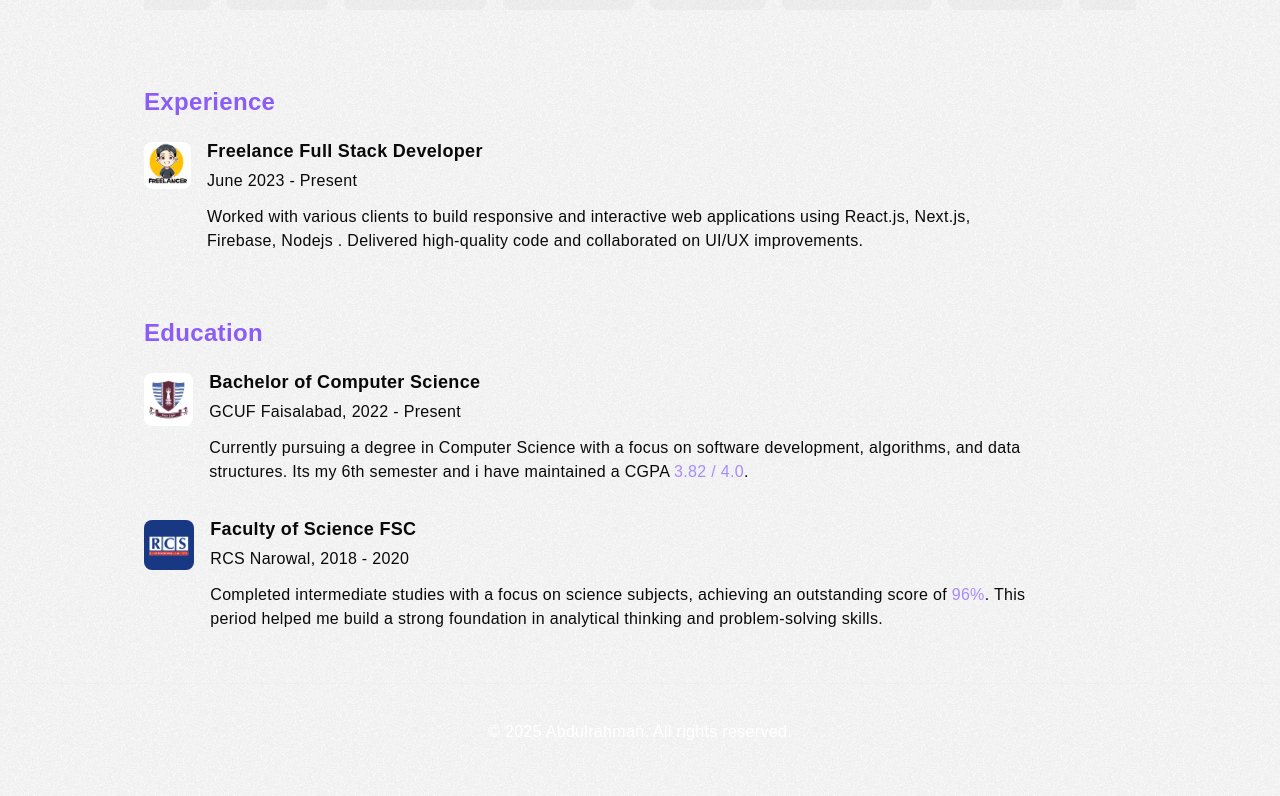
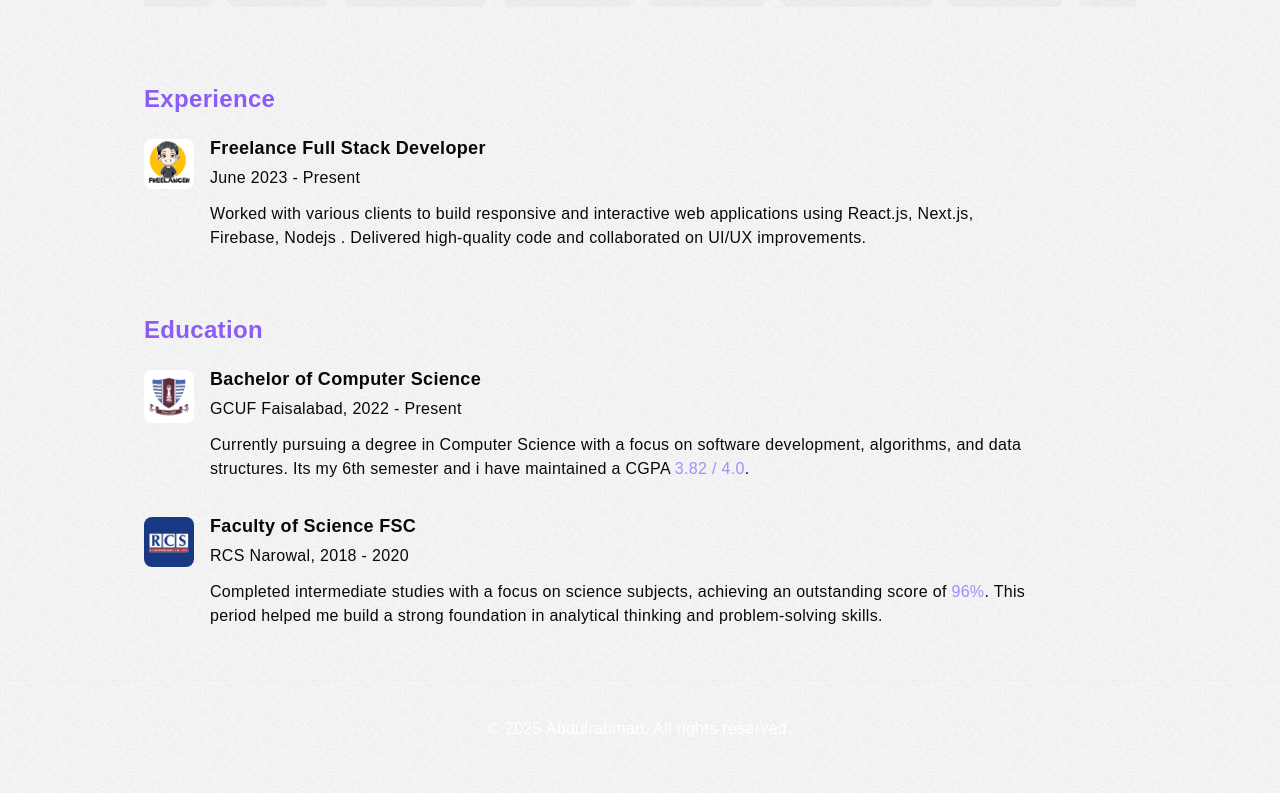
Before and after one commit to abdulrehman-codecrafter/nextjs-portfolio, a Next.js app: page /about in a window 1280 px wide. Shown: the part 1020-1816 px from the top of the page. Built offline with nearby package versions, Linux system fonts and the light colour scheme; a web font is replaced by a local one.

Commit message:
extras removed

```diff
--- a/src/app/about/page.tsx
+++ b/src/app/about/page.tsx
@@ -6,7 +6,7 @@ import Link from "next/link";
 
 export default function Page() {
     return (
-        <div className="w-[95%] sm:[90%] md:w-[85%] lg:w-[80%] max-w-[1300px] mx-auto pt-20 px-4 dark:text-[#A1A1AA]">
+        <div className="w-[95%] sm:[90%] md:w-[85%] lg:w-[80%] max-w-[1300px] mx-auto pt-10 md:pt-20 px-4 dark:text-[#A1A1AA]">
             <div className="flex flex-col-reverse md:flex-row items-start gap-12 pt-20">
                 {/* Left Section */}
                 <div className="flex-1">
@@ -102,7 +102,7 @@ export default function Page() {
                 </div>
 
                 {/* Right Section */}
-                <div className="flex flex-col items-center justify-center space-y-6 w-full sm:w-[450px] md:w-[310px] lg:w-[400px] pt-16">
+                <div className="flex flex-col items-center justify-center space-y-6 w-full sm:w-[450px] md:w-[310px] lg:w-[400px] ">
                     <BlurFade direction="right" inView>
                         <div className="rounded-2xl overflow-hidden w-full mt-6">
                             <Image
@@ -155,12 +155,12 @@ export default function Page() {
                     </h2>
                     <div className="flex gap-4">
                         <div>
-                            <Image
+                            <img
                                 src="/assets/images/freelancer.png"
-                                alt="GCUF Logo"
-                                width={80}
-                                height={40}
-                                className="object-cover rounded-lg"
+                                alt="Freelancer Logo"
+                                width={50}
+                                        height={33}
+                                        className="object-cover rounded-lg max-w-[50px]"
                             />
                         </div>
                         <div className="space-y-6 mt-[-5px]">
@@ -196,9 +196,9 @@ export default function Page() {
                                 <Image
                                     src="/assets/images/gcuf-logo.png"
                                     alt="GCUF Logo"
-                                    width={80}
-                                    height={40}
-                                    className="object-cover rounded-lg"
+                                    width={50}
+                                        height={33}
+                                        className="object-cover rounded-lg max-w-[50px]"
                                 />
                             </div>
                             <div className="mt-[-5px]">
@@ -223,15 +223,17 @@ export default function Page() {
                         </div>
 
                         <div className="flex gap-4">
-                            <div>
+
+                                <div >
                                     <Image
                                         src="/assets/images/rcs-logo.png"
                                         alt="RCS Logo"
-                                    width={90}
+                                        width={50}
                                         height={40}
-                                    className="object-cover rounded-lg"
+                                        className="object-cover rounded-lg max-w-[50px]"
                                     />
                                 </div>
+
                             <div className="mt-[-5px]">
                                 <p className="text-lg font-semibold dark:text-gray-50">
                                     Faculty of Science FSC
```
Also changed, not shown: public/assets/images/profile2.jpg. Lines whose indentation alone changed are shown as unchanged.
